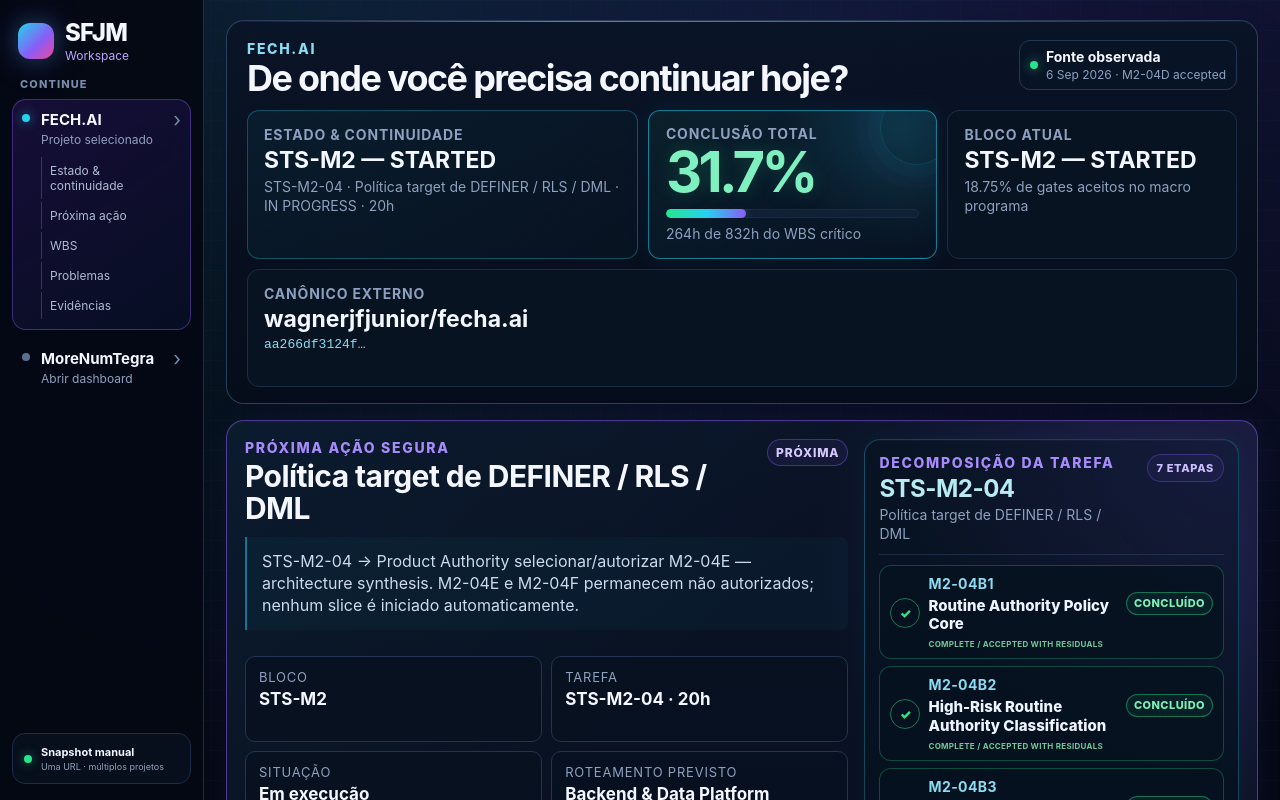
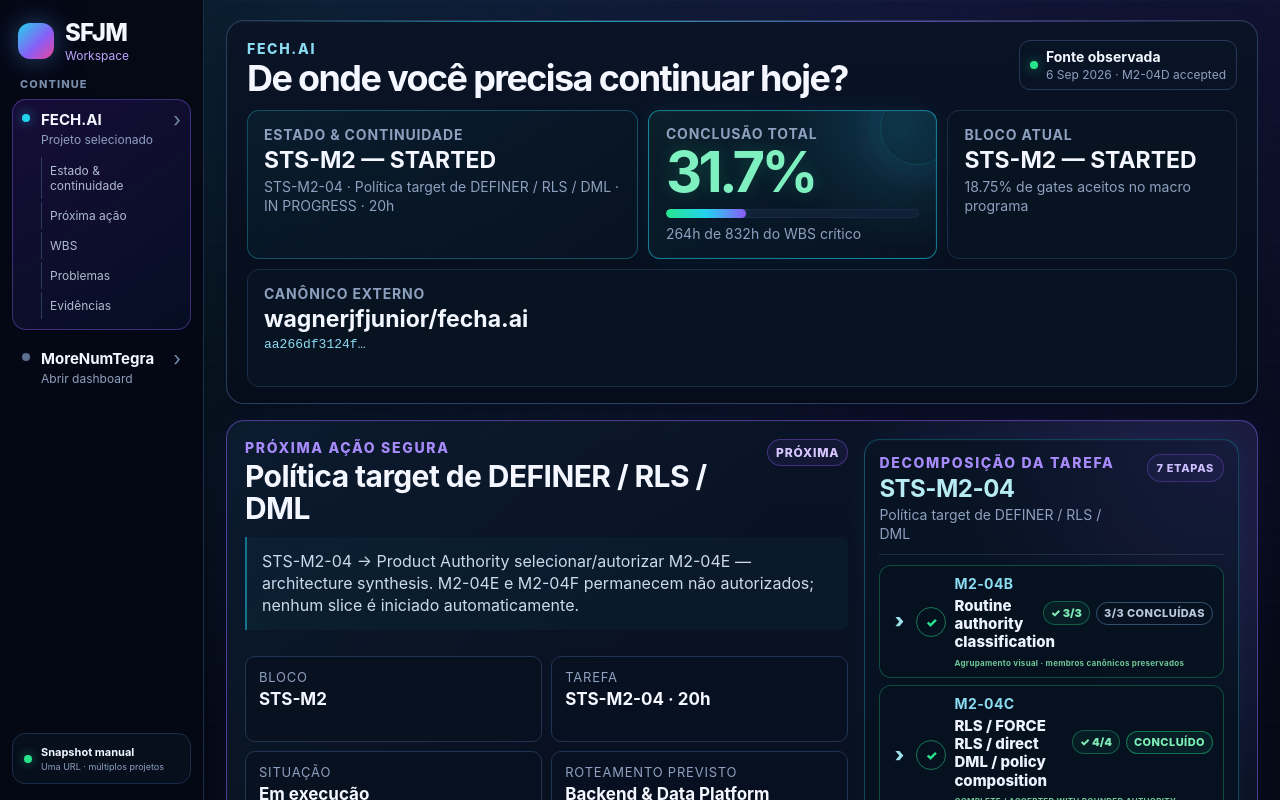
Before and after one commit to wagnerjfjunior/sfjm-workspace, a Next.js app: page / in a window 1280 px wide. Shown: the top 800 px of the page. Built offline with nearby package versions, Linux system fonts and the light colour scheme.

Commit message:
feat: add presentation-only M2-04B disclosure group

```diff
--- a/components/WorkspaceHome.tsx
+++ b/components/WorkspaceHome.tsx
@@ -238,10 +238,48 @@ function TaskDecompositionPanel({
   decomposition: ProjectTaskDecomposition;
 }) {
   const [expandedItemId, setExpandedItemId] = useState<string | null>(null);
+  const presentationGroups = decomposition.presentationGroups ?? [];
+  const groupedMemberIds = new Set(presentationGroups.flatMap((group) => group.memberIds));
+  const ungroupedItems = decomposition.items.filter((item) => !groupedMemberIds.has(item.id));
 
   useEffect(() => {
     setExpandedItemId(null);
   }, [decomposition.parentTaskId]);
+
+  const renderCanonicalChildren = (
+    parentId: string,
+    children: ProjectTaskDecomposition["items"],
+    regionId: string
+  ) => {
+    const visibleChildren = children.slice(0, 8);
+    const hasInlineOverflow = children.length > visibleChildren.length;
+
+    return (
+      <div className="decompositionChildrenRegion" id={regionId} aria-label={`Subetapas de ${parentId}`}>
+        <ol className="decompositionChildrenList" role="list">
+          {visibleChildren.map((child) => (
+            <li className={`decompositionChildRow ${child.state.toLowerCase()}`} key={child.id}>
+              <span className="decompositionChildGuide" aria-hidden="true">└</span>
+              <span className="decompositionChildIcon" aria-hidden="true">{decompositionIcon(child.state)}</span>
+              <span className="decompositionChildIdentity">
+                <span className="decompositionChildTitle">
+                  <strong>{child.id}</strong>
+                  <span>{child.label}</span>
+                </span>
+                <small className="decompositionChildCanonicalStatus">{child.status}</small>
+              </span>
+              <span className="decompositionChildState">{decompositionVisualStateLabel(child)}</span>
+            </li>
+          ))}
+        </ol>
+        {hasInlineOverflow ? (
+          <div className="decompositionOverflowNote">
+            {children.length - visibleChildren.length} subetapas adicionais · visualização detalhada futura
+          </div>
+        ) : null}
+      </div>
+    );
+  };
 
   return (
     <aside className="taskDecompositionPanel" aria-label={`Decomposição da tarefa ${decomposition.parentTaskId}`}>
@@ -255,14 +293,61 @@ function TaskDecompositionPanel({
       </div>
 
       <ol className="decompositionList" role="list">
-        {decomposition.items.map((item) => {
+        {presentationGroups.map((group) => {
+          const members = group.memberIds
+            .map((memberId) => decomposition.items.find((item) => item.id === memberId))
+            .filter((item): item is ProjectTaskDecomposition["items"][number] => Boolean(item));
+          const completeMembers = members.filter((item) => item.state === "COMPLETE").length;
+          const allComplete = members.length > 0 && completeMembers === members.length;
+          const expansionId = `presentation:${group.id}`;
+          const expanded = expandedItemId === expansionId;
+          const childRegionId = decompositionRegionId(decomposition.parentTaskId, `presentation-${group.id}`);
+
+          return (
+            <li
+              className={`decompositionItem presentationGroup branch ${allComplete ? "complete" : ""} ${expanded ? "expanded" : ""}`}
+              key={expansionId}
+            >
+              <button
+                type="button"
+                className="decompositionDisclosure"
+                aria-expanded={expanded}
+                aria-controls={childRegionId}
+                aria-label={`${group.id}, agrupamento visual ${group.label}, ${completeMembers} de ${members.length} etapas canônicas concluídas`}
+                onClick={() => setExpandedItemId((current) => current === expansionId ? null : expansionId)}
+              >
+                <span className="decompositionChevron" aria-hidden="true">{expanded ? "⌄" : "›"}</span>
+                <span className="decompositionStateIcon" aria-hidden="true">{allComplete ? "✓" : "○"}</span>
+                <span className="decompositionItemMain">
+                  <span className="decompositionTitleLine">
+                    <strong>{group.id}</strong>
+                    <span>{group.label}</span>
+                  </span>
+                  <span className="decompositionBranchMeta">
+                    <span className="decompositionChildCount" aria-hidden="true">
+                      {allComplete ? "✓ " : ""}{completeMembers}/{members.length}
+                    </span>
+                    <span className="decompositionStatusPill presentation">
+                      {completeMembers}/{members.length} concluídas
+                    </span>
+                  </span>
+                  <small className="decompositionCanonicalStatus presentationOnly">
+                    Agrupamento visual · membros canônicos preservados
+                  </small>
+                </span>
+              </button>
+
+              {expanded ? renderCanonicalChildren(group.id, members, childRegionId) : null}
+            </li>
+          );
+        })}
+
+        {ungroupedItems.map((item) => {
           const children = item.children ?? [];
           const hasChildren = children.length > 0;
           const completedChildren = children.filter((child) => child.state === "COMPLETE").length;
           const expanded = hasChildren && expandedItemId === item.id;
           const childRegionId = decompositionRegionId(decomposition.parentTaskId, item.id);
-          const visibleChildren = children.slice(0, 8);
-          const hasInlineOverflow = children.length > visibleChildren.length;
 
           return (
             <li
@@ -298,35 +383,7 @@ function TaskDecompositionPanel({
                     </span>
                   </button>
 
-                  {expanded ? (
-                    <div
-                      className="decompositionChildrenRegion"
-                      id={childRegionId}
-                      aria-label={`Subetapas de ${item.id}`}
-                    >
-                      <ol className="decompositionChildrenList" role="list">
-                        {visibleChildren.map((child) => (
-                          <li className={`decompositionChildRow ${child.state.toLowerCase()}`} key={child.id}>
-                            <span className="decompositionChildGuide" aria-hidden="true">└</span>
-                            <span className="decompositionChildIcon" aria-hidden="true">{decompositionIcon(child.state)}</span>
-                            <span className="decompositionChildIdentity">
-                              <span className="decompositionChildTitle">
-                                <strong>{child.id}</strong>
-                                <span>{child.label}</span>
-                              </span>
-                              <small className="decompositionChildCanonicalStatus">{child.status}</small>
-                            </span>
-                            <span className="decompositionChildState">{decompositionVisualStateLabel(child)}</span>
-                          </li>
-                        ))}
-                      </ol>
-                      {hasInlineOverflow ? (
-                        <div className="decompositionOverflowNote">
-                          {children.length - visibleChildren.length} subetapas adicionais · visualização detalhada futura
-                        </div>
-                      ) : null}
-                    </div>
-                  ) : null}
+                  {expanded ? renderCanonicalChildren(item.id, children, childRegionId) : null}
                 </>
               ) : (
                 <div
```
